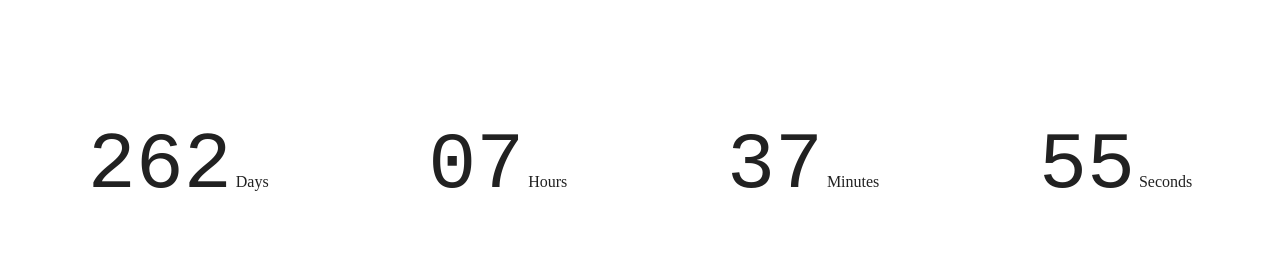
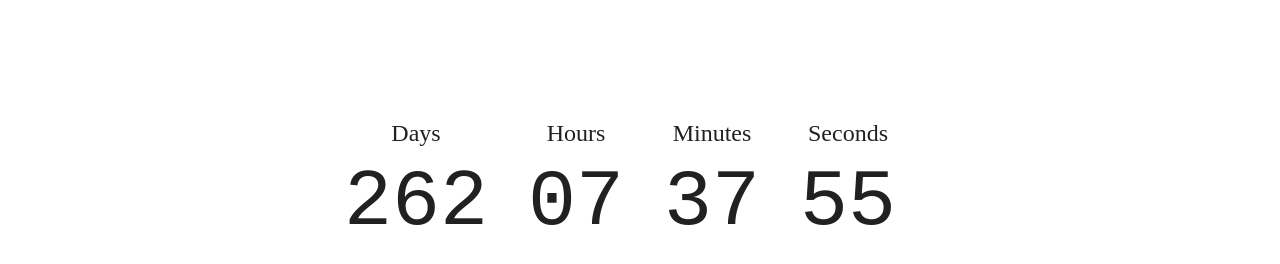
Before and after one commit to YuriiKuzhil/goit-js-hw-11-timer, a plain HTML site: page index.html in a window 1280 px wide. Drawn offline with Linux system fonts and the light colour scheme.

Commit message:
added styles

```diff
--- a/index.html
+++ b/index.html
@@ -28,7 +28,8 @@
         <span class="value" data-value="secs">11</span>
         <span class="label">Seconds</span>
       </div>
-      <script src="./timer.js" type="module"></script>
     </div>
+
+    <script src="./timer.js" type="module"></script>
   </body>
 </html>
--- a/style.css
+++ b/style.css
@@ -1,18 +1,21 @@
 .value {
-  margin-bottom: 15px;
   font-family: 'Roboto Mono', monospace;
   font-size: 80px;
-  margin-top: 0;
-  margin-bottom: 24px;
+  margin-top: 10px;
 }
 .field {
-  margin-left: auto;
-  margin-right: auto;
+  display: flex;
+  flex-direction: column-reverse;
+  margin-right: 40px;
   text-align: center;
   color: #212121;
   border-radius: 2px;
 }
 .timer {
-    display: flex;
-    justify-content: center;
-    margin-top: 120px;
+  display: flex;
+  justify-content: center;
+  margin-top: 120px;
+}
+.label {
+  font-size: 24px;
+}
```
